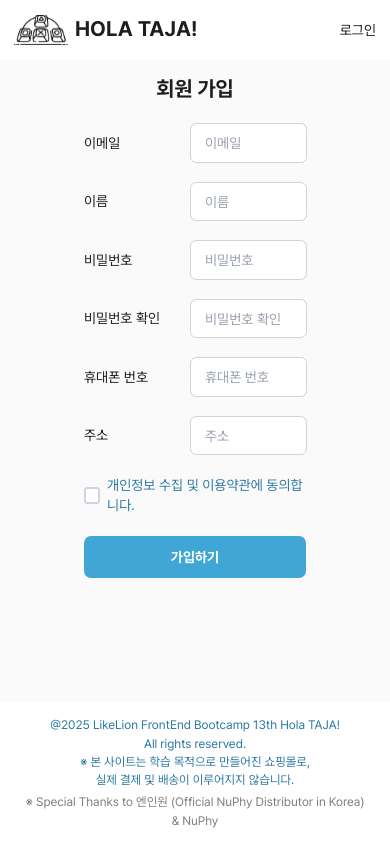
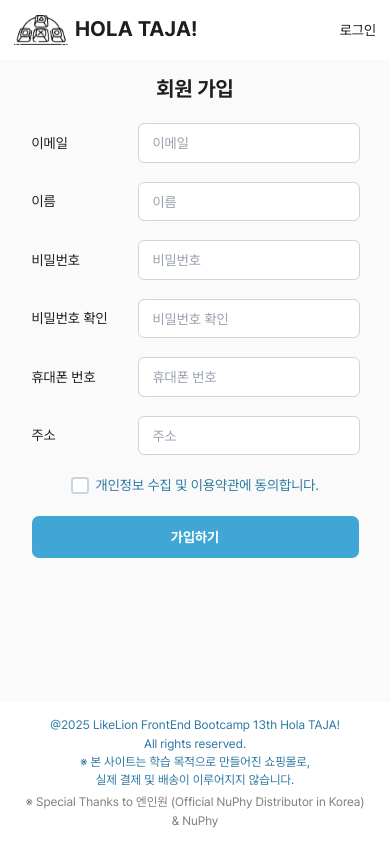
Before and after one commit to dong-fa/Final-15-HOLATAJA, a Next.js app: page /auth/signup in a window 390 px wide. Built offline with nearby package versions, Linux system fonts and the light colour scheme.

Commit message:
fix: 회원가입 화면 모바일 화면 padding 축소

```diff
--- a/src/app/auth/signup/page.tsx
+++ b/src/app/auth/signup/page.tsx
@@ -10,7 +10,7 @@ export const metadata: Metadata = {
 
 export default function SignUp() {
   return (
-    <div className="flex flex-col justify-center items-center px-20 sm:px-20 sm:max-w-2xl sm:mx-auto">
+    <div className="flex flex-col justify-center items-center px-5 sm:px-20 sm:max-w-2xl sm:mx-auto">
       <Title className="mb-6">회원 가입</Title>
       <SignupForm />
     </div>
```
